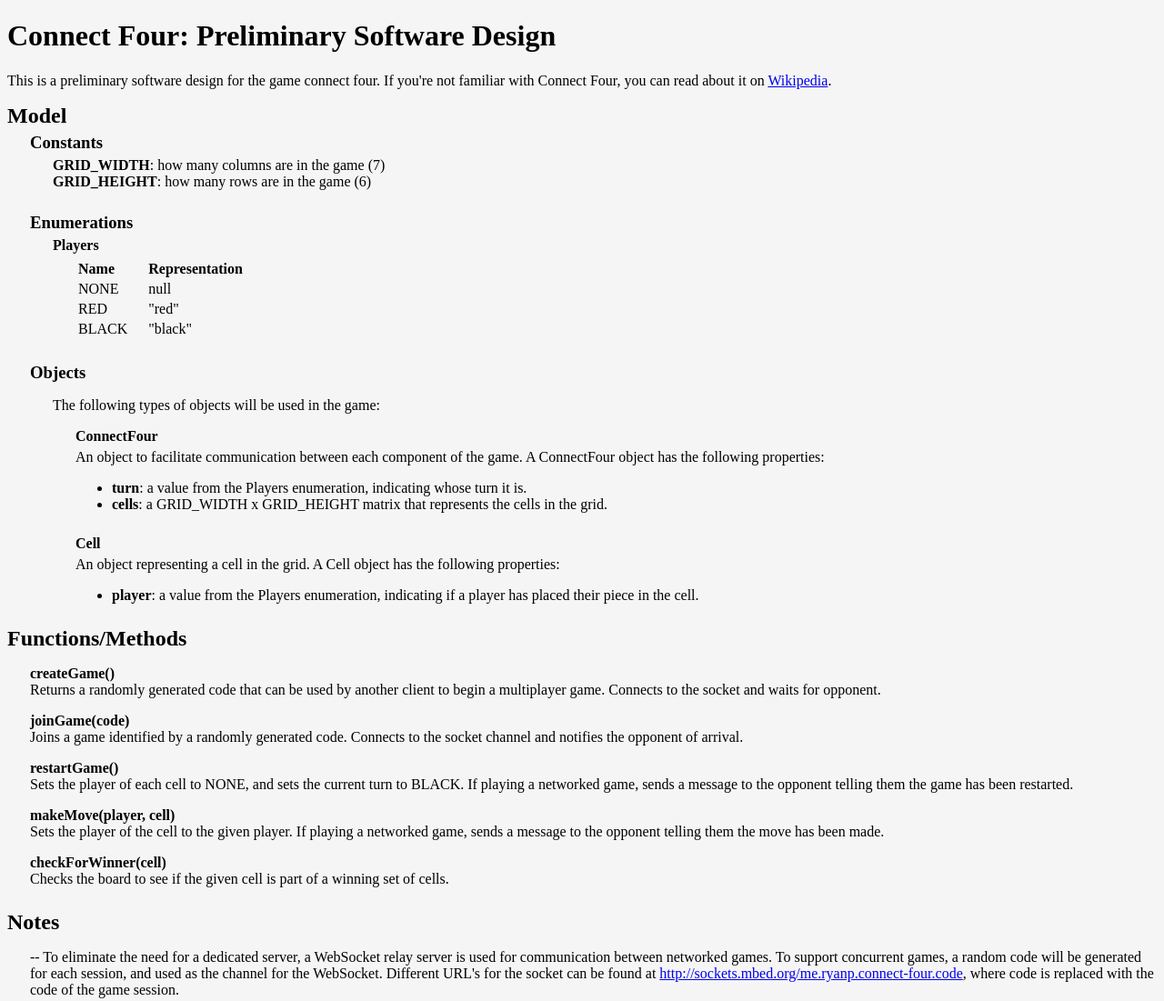
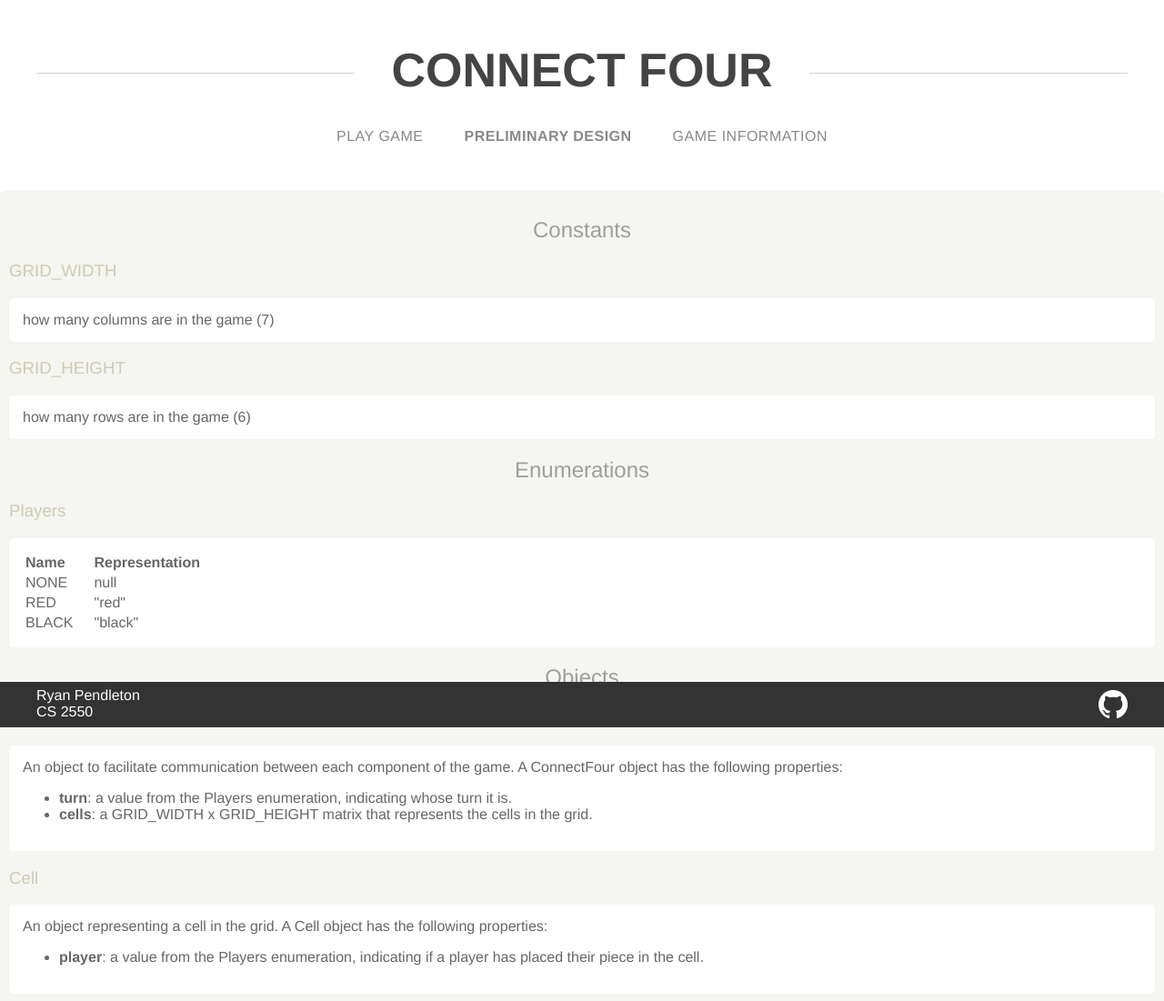
Before and after one commit to fossabot/cs-2550_connect-four, a website: page connect-four/app/design.html in a window 1280 px wide. Shown: the top 1101 px of the page at 91% size. Drawn offline with nearby package versions, Linux system fonts and the light colour scheme; files that its build step writes are made by us from their sources.

Commit message:
- Made everything look pretty - Added image support to gulpfile

```diff
--- a/connect-four/app/css/game.scss
+++ b/connect-four/app/css/game.scss
@@ -1,6 +1,4 @@
 /* Styles used only for the game page */
-
-$grid-header-height: 80px;
 
 $grid-cell-size: 50px;
 $grid-width: 7;
@@ -14,17 +12,13 @@ $red-hover-gradient: radial-gradient(50% 50% , rgba(255, 0, 0, 0.25) 75%, transp
 $black-gradient: radial-gradient(50% 50% , black 75%, transparent 80%);
 $black-hover-gradient: radial-gradient(50% 50% , rgba(0, 0, 0, 0.25) 75%, transparent 80%);
 
-.game header {
-	height: $grid-header-height;
+.game .content .wrapper {
+	display: flex;
+	align-items: center;
+	justify-content: center;
 }
 
-.game #connect-four {
-	position: absolute;
-	left: 50%;
-	top: 50%;
-	margin-left: #{$grid-cell-size * $grid-width / -2};
-	margin-top: #{($grid-cell-size * $grid-height - $grid-header-height) / -2};
-
+#connect-four {
 	perspective: 1000;
 
 	table {
--- a/connect-four/app/css/style.scss
+++ b/connect-four/app/css/style.scss
@@ -1,34 +1,170 @@
 /* Connect Four Styles */
 
+$helvetica-neue:  "Helvetica Neue", Helvetica, Arial, "Lucida Grande", sans-serif;
+$helvetica-neue: "HelveticaNeue-Light", "Helvetica Neue Light", $helvetica-neue;
+
+html, body {
+	margin: 0px;
+	padding: 0px;
+}
+
 body {
-	background-color: rgb(245, 245, 245);
+	background-color: white;
+	font-family: $helvetica-neue;
 
-	&.game {
-		margin: 0;
-		padding: 0;
+	color: #666;
+
+	display: flex;
+	min-height: 100vh;
+	flex-direction: column;
+}
+
+header {
+	margin: 80px auto 50px auto;
+
+	width: 93.75%;
+	max-width: 1280px;
+
+	border-top:1px solid #d4d4d4;
+
+	text-transform: uppercase;
+	text-align: center;
+
+	h1 {
+	 	position: relative;
+		top: -34px;
+		margin: auto;
+		max-width: 500px;
+
+		background-color: white;
+		color: #444;
+		font-size: 52px;
+		text-transform: uppercase;
+
+		a {
+			color: inherit;
 		}
 	}
 
-/* Styles used only for the description and design page */
+	nav {
+		text-align: center;
+		font-family: $helvetica-neue;
+		letter-spacing: 0.5px;
+		color: #888;
 
-.description, .design {
-	section {
-		margin-left: 25px;
-		margin-bottom: 25px;
+		ul {
+			list-style: none;
+			margin: 0px;
+			padding: 0px;
 		}
 
-	section > h1, section > h2, section > h3, section > h4, section > h5, section > h6 {
-		margin-left: -25px;
-		margin-bottom: 5px;
-		margin-top: 5px;
+		ul li {
+			display: inline-block;
+			margin: 0px 20px;
+
+			&.active {
+				font-weight: bold;
+			}
+		}
+	}
 }
 
-	section#objects > section > h4 {
-		margin-left: 0px;
+header a, footer a {
+	color: inherit;
+	text-decoration: none;
+
+	&:hover {
+		text-decoration: underline;
+	}
 }
 
-	section#objects > section > p {
-		margin-top: 5px;
+header + div.content {
+	margin-bottom: 50px;
+	background: #F5F5F1;
+	border-radius: 6px;
+	padding-bottom: 20px;
+
+	flex: 1;
+	display: flex;
+
+	& > div.wrapper {
+		margin: 0px auto;
+		padding-top: 10px;
+		padding-bottom: 10px;
+		padding-left: 10px;
+		padding-right: 10px;
+
+		width: 93.75%;
+		max-width: 1280px;
+
+		flex: 1;
+	}
+}
+
+footer {
+	position: fixed;
+	left:0px;
+	right:0px;
+	bottom: 0px;
+	height: 50px;
+
+	background-color: #333;
+	color: white;
+
+	.container {
+		margin: 0px auto;
+		width: 93.75%;
+		max-width: 1280px;
+	}
+
+	.author {
+		float:left;
+		margin-top: 6px;
+	}
+	.code {
+		float: right;
+		margin-top: 9px;
+
+		img {
+			vertical-align: middle;
+		}
+	}
+}
+
+/* Content Styles */
+
+h2 {
+	color: #9E9E9E;
+	text-align: center;
+	font-weight: lighter;
+}
+
+.block-container:after {
+	clear: both;
+}
+
+section.block {
+	h3 {
+		color: #CECBB6;
+		font-weight: normal;
+	}
+
+	> p, > div {
+		border-radius: 5px;
+		background-color: white;
+		margin: 0px;
+		padding: 15px 15px;
+	}
+
+	> p {
+		margin: 0px;
+	}
+
+	> div {
+		p {
+			margin: 0px;
+		}
+	}
 }
 
 th {
@@ -38,6 +174,6 @@ body {
 th + th, td + td {
 	padding-left: 20px;
 }
-}
+
 
 @import "game.scss";
--- a/connect-four/app/design.html
+++ b/connect-four/app/design.html
@@ -6,30 +6,39 @@
 </head>
 <body class="design">
 	<header>
-		<h1>Connect Four: Preliminary Software Design</h1>
-
-		<p>
-			This is a preliminary software design for the game connect four.
-			If you're not familiar with Connect Four, you can read about it on
-			<a href="http://en.wikipedia.org/wiki/Connect_Four">Wikipedia</a>.
-		</p>
+		<h1><a href="./">Connect Four</a></h1>
+		<nav>
+			<ul>
+				<li><a href="game.html">Play Game</a></li>
+				<li class="active"><a href="design.html">Preliminary Design</a></li>
+				<li><a href="http://en.wikipedia.org/wiki/Connect_Four" target="_blank">Game Information</a></li>
+			</ul>
+		</nav>
 	</header>
 
-	<section id="model">
-		<h2>Model</h2>
+	<div class="content">
+		<div class="wrapper">
+			<section id="constants" class="block-container">
+				<h2>Constants</h3>
 
-		<section id="constants">
-			<h3>Constants</h3>
-			<b>GRID_WIDTH</b>: how many columns are in the game (7)<br/>
-			<b>GRID_HEIGHT</b>: how many rows are in the game (6)<br/>
+				<section class="block">
+					<h3>GRID_WIDTH</h3>
+					<p>how many columns are in the game (7)</p>
 				</section>
 
-		<section id="enumerations">
-			<h3>Enumerations</h3>
+				<section class="block">
+					<h3>GRID_HEIGHT</h3>
+					<p>how many rows are in the game (6)</p>
+				</section>
+			</section>
 
-			<section id="player_enum">
-				<h4>Players</h4>
+			<section id="enumerations" class="block-container">
+				<h2>Enumerations</h2>
 
+				<section class="block">
+					<h3>Players</h3>
+
+					<div>
 						<table>
 							<thead>
 								<tr>
@@ -52,70 +61,93 @@
 								</tr>
 							</tbody>
 						</table>
+					</div>
 				</section>
 			</section>
 
-		<section id="objects">
-			<h3>Objects</h3>
+			<section id="objects" class="block-container">
+				<h2>Objects</h2>
 
-			<p>The following types of objects will be used in the game:</p>
+				<section class="block">
+					<h3>ConnectFour</h3>
 
-			<section id="object-connect-four">
-				<h4>ConnectFour</h4>
+					<div>
 						<p>An object to facilitate communication between each component of the game. A ConnectFour object has the following properties:</p>
 
 						<ul class="properties">
 							<li><b>turn</b>: a value from the Players enumeration, indicating whose turn it is.</li>
 							<li><b>cells</b>: a GRID_WIDTH x GRID_HEIGHT matrix that represents the cells in the grid.</li>
 						</ul>
+					</div>
 				</section>
 
-			<section id="object-cell">
-				<h4>Cell</h4>
+				<section class="block">
+					<h3>Cell</h3>
+
+					<div>
 						<p>An object representing a cell in the grid. A Cell object has the following properties:</p>
 
 						<ul class="properties">
 							<li><b>player</b>: a value from the Players enumeration, indicating if a player has placed their piece in the cell.</li>
 						</ul>
-			</section>
+					</div>
 				</section>
 			</section>
 
-	<section id="methods">
+			<section id="methods" class="block-container">
 				<h2>Functions/Methods</h2>
 
+				<section class="block">
+					<h3>createGame()</h3>
+					<p>Returns a randomly generated code that can be used by another client to begin a multiplayer game. Connects to the socket and waits for opponent.</p>
+				</section>
+
+				<section class="block">
+					<h3>joinGame(code)</h3>
+					<p>Joins a game identified by a randomly generated code. Connects to the socket channel and notifies the opponent of arrival.</p>
+				</section>
+
+				<section class="block">
+					<h3>restartGame()</h3>
+					<p>Sets the player of each cell to NONE, and sets the current turn to BLACK. If playing a networked game, sends a message to the opponent telling them the game has been restarted.</p>
+				</section>
+
+				<section class="block">
+					<h3>makeMove(player, cell)</h3>
+					<p>Sets the player of the cell to the given player. If playing a networked game, sends a message to the opponent telling them the move has been made.</p>
+				</section>
+
+				<section class="block">
+					<h3>checkForWinner(cell)</h3>
+					<p>Checks the board to see if the given cell is part of a winning set of cells.</p>
+				</section>
+			</section>
+
+			<section id="notes" class="block-container">
+				<h2>Notes</h2>
+
+				<section class="block">
 					<p>
-			<b>createGame()</b><br/>
-			Returns a randomly generated code that can be used by another client to begin a multiplayer game. Connects to the socket and waits for opponent.
-		</p>
-
-		<p>
-			<b>joinGame(code)</b><br/>
-			Joins a game identified by a randomly generated code. Connects to the socket channel and notifies the opponent of arrival.
-		</p>
-
-		<p>
-			<b>restartGame()</b><br/>
-			Sets the player of each cell to NONE, and sets the current turn to BLACK. If playing a networked game, sends a message to the opponent telling them the game has been restarted.
-		</p>
-
-		<p>
-			<b>makeMove(player, cell)</b><br/>
-			Sets the player of the cell to the given player. If playing a networked game, sends a message to the opponent telling them the move has been made.
-		</p>
-
-		<p>
-			<b>checkForWinner(cell)</b><br/>
-			Checks the board to see if the given cell is part of a winning set of cells.
+						To eliminate the need for a dedicated server, a WebSocket relay server is used for communication between networked games. To support concurrent games, a random code will be generated for each session, and used as the channel for the WebSocket. Different URL's for the socket can be found at <a href="http://sockets.mbed.org/me.ryanp.connect-four.code">http://sockets.mbed.org/me.ryanp.connect-four.code</a>, where code is replaced with the code of the game session.
 					</p>
 				</section>
+			</section>
+		</div>
+	</div>
 
-	<section id="notes">
-		<h2>Notes</h2>
+	<footer>
+		<div class="container">
+			<span class="author">
+				Ryan Pendleton<br/>
+				CS 2550
+			</span>
 
-		<p>
-			-- To eliminate the need for a dedicated server, a WebSocket relay server is used for communication between networked games. To support concurrent games, a random code will be generated for each session, and used as the channel for the WebSocket. Different URL's for the socket can be found at <a href="http://sockets.mbed.org/me.ryanp.connect-four.code">http://sockets.mbed.org/me.ryanp.connect-four.code</a>, where code is replaced with the code of the game session.
-		</p>
-	</section>
+			<span class="code">
+				<a href="https://github.com/ryanp-me/cs-2550/tree/master/connect-four">
+					<img src="img/GitHub-Mark-Light-64px.png" alt="GitHub" width="32" height="32" />
+				</a>
+			</span>
+		</div>
+	</footer>
 </body>
 </html>
```
Also changed, not shown: connect-four/app/game.html (+29 -4 lines), connect-four/app/index.html (+31 -17 lines), connect-four/gulpfile.js (+9 -1 lines), connect-four/app/img/GitHub-Mark-Light-64px.png (added), connect-four/dist/css/style.css, connect-four/dist/design.html, connect-four/dist/game.html, connect-four/dist/img/GitHub-Mark-Light-64px.png (added), connect-four/dist/index.html. Lines whose indentation alone changed are shown as unchanged.
